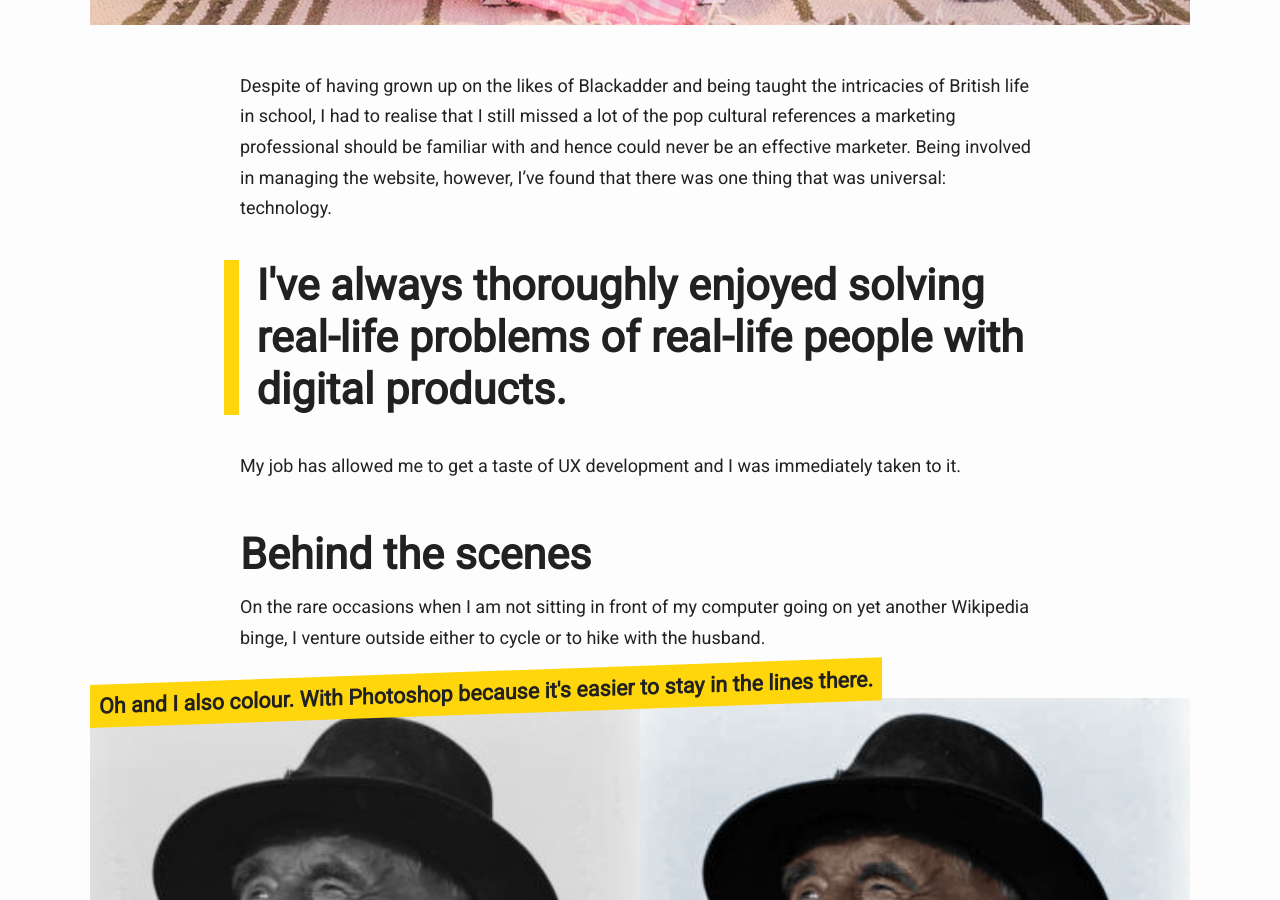
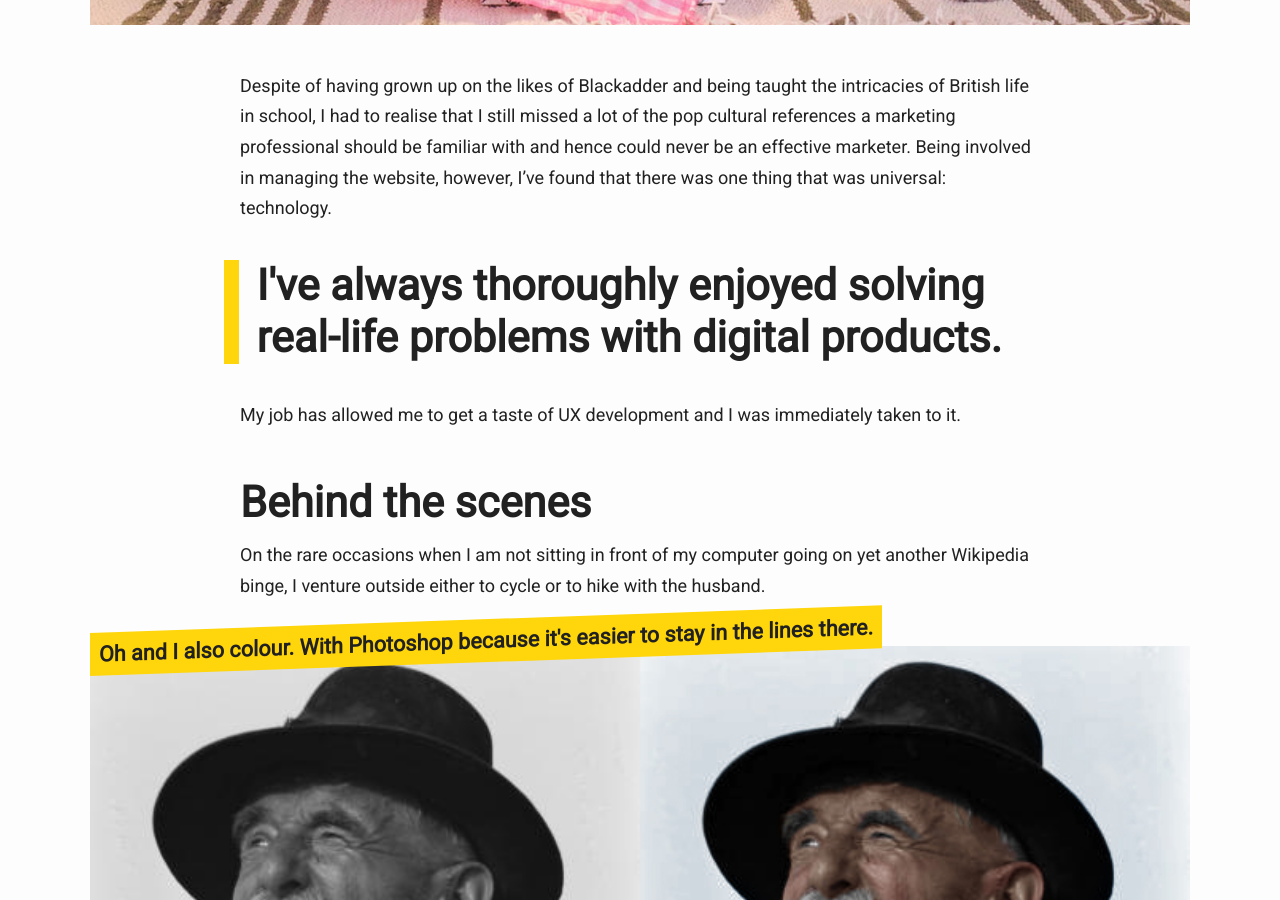
Before and after one commit to krisztin/cuddly-wixen, a Jekyll site: the page built from about.md, in a window 1280 px wide and 900 px high, scrolled down 1688 px. Built offline with Jekyll 4.4.1, drawn with Linux system fonts in a browser that asks for light colours.

Commit message:
about update

```diff
--- a/about.md
+++ b/about.md
@@ -19,7 +19,7 @@ When I moved to the UK I was delighted to learn you could work in the non-profit
 
 Despite of having grown up on the likes of Blackadder and being taught the intricacies of British life in school, I had to realise that I still missed a lot of the pop cultural references a marketing professional should be familiar with and hence could never be an effective marketer. Being involved in managing the website, however, I’ve found that there was one thing that was universal: technology.
 
-<p class="skim">I've always thoroughly enjoyed solving real-life problems of real-life people with digital products.</p>
+<p class="skim">I've always thoroughly enjoyed solving real-life problems with digital products.</p>
 
 My job has allowed me to get a taste of UX development and I was immediately taken to it.
 
```
